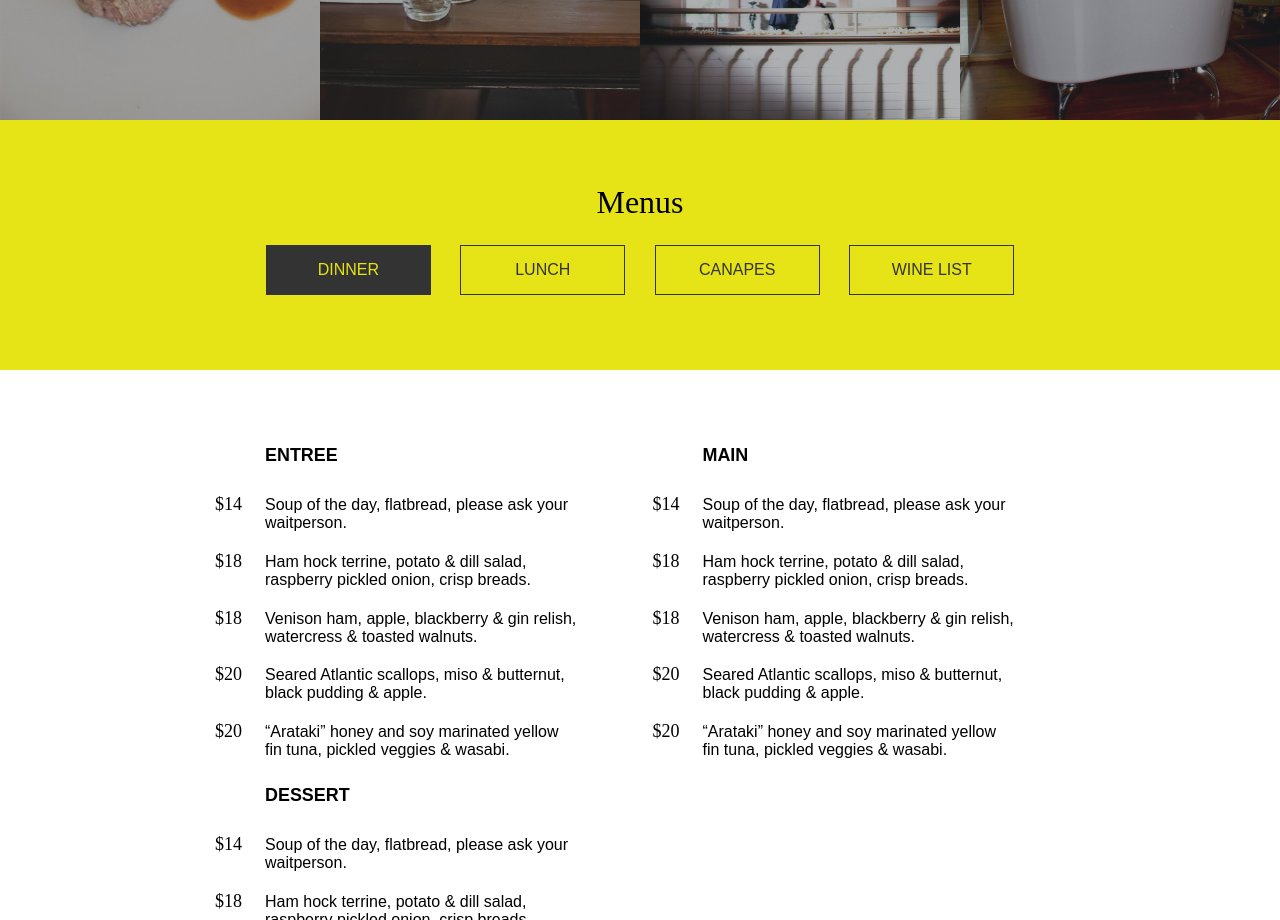
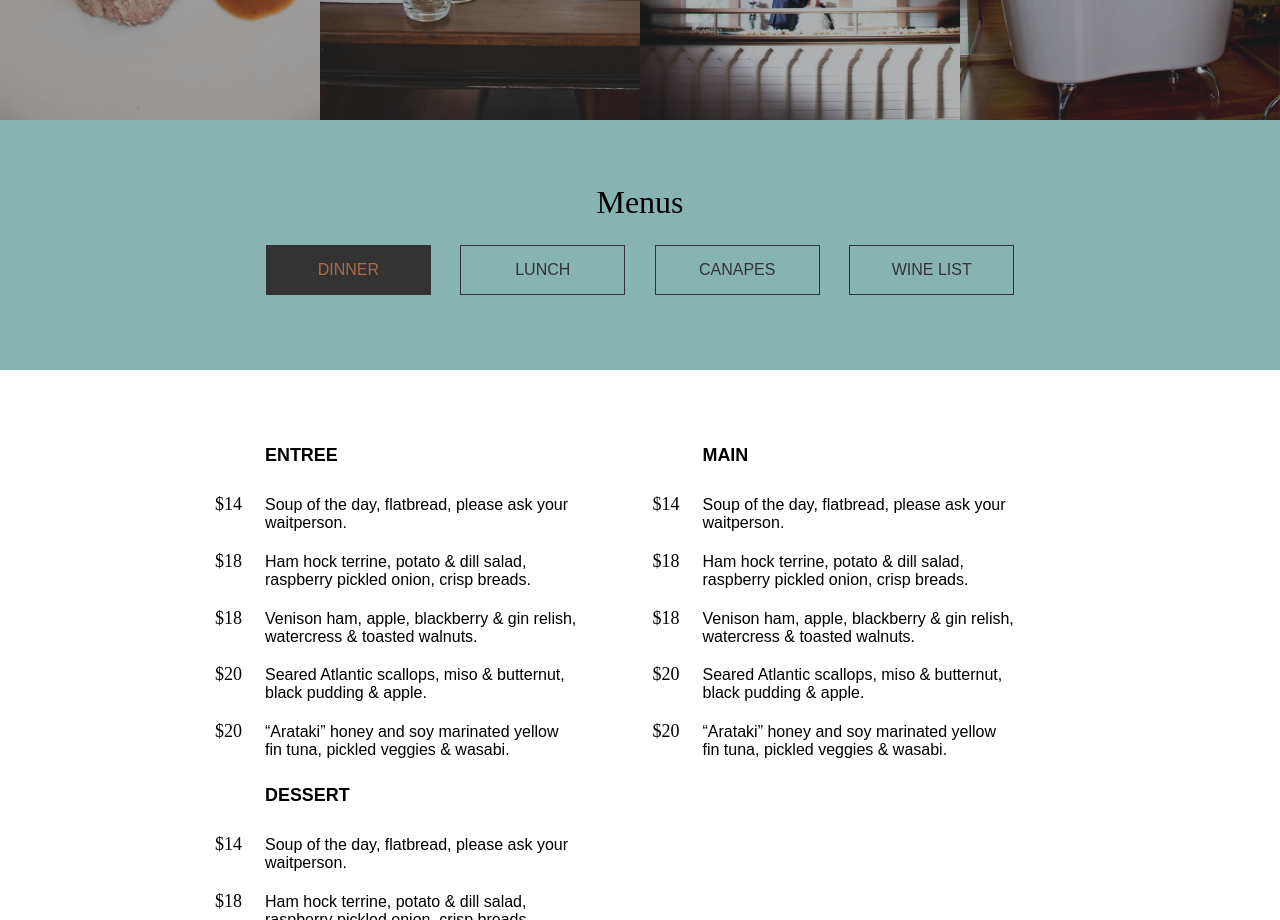
Before and after one commit to jesseshowalter/theoldchurch, a plain HTML site: page index.html in a window 1280 px wide. Shown: the part 1280-2200 px from the top of the page. Drawn offline with nearby package versions, Linux system fonts and the light colour scheme; some packages are replaced by stand-ins of ours; files that its build step writes are made by us from their sources; a small style sheet from the web is missing; files whose address does not match are found by name; a web font is replaced by a local one.

Commit message:
Simple color change
Menu nav area changed using new variable found in variables partial.
Also replaced button color for transparent for possible future changes.

```diff
--- /dev/null
+++ b/build/js/map.js
@@ -0,0 +1 @@
+function initialize(){{var e=document.getElementById("map_canvas"),a={center:new google.maps.LatLng(44.5403,-78.5463),zoom:8,mapTypeId:google.maps.MapTypeId.ROADMAP};new google.maps.Map(e,a)}}google.maps.event.addDomListener(window,"load",initialize);
--- a/scss/helpers/_variables.scss
+++ b/scss/helpers/_variables.scss
@@ -33,3 +33,4 @@ $black							: #333;
 $color-red						: #b20000;
 $color-yellow					: #e6e316;
 $color-ink						: #374654;
+$color-teal				: #87B4B1;
--- a/scss/sections/_menu.scss
+++ b/scss/sections/_menu.scss
@@ -1,7 +1,7 @@
 .menu-nav {
 	// padding-top: 65px;
 	height: 250px;
-	background-color: $color-yellow;
+	background-color: $color-teal;
 
 	& h3 {
 		text-align: center;
@@ -19,7 +19,7 @@
 	text-align: center;
 	padding-top: 20px;
 	padding-bottom: 75px;
-	background-color: $color-yellow;
+	background-color: $color-teal;
 	@include grid(12);
 }
 
@@ -30,13 +30,13 @@
 	margin-left: 25px;
 	text-transform: uppercase;
 	border: 1px solid $black;
-	background-color: $color-yellow;
+	background-color: transparent;
 }
 
 .menu-btn-active {
 	@extend .menu-btn;
 	background-color: $black;
-	color: $color-yellow;
+	color: #AB6B51;
 }
 
 .menu-content {
```
Also changed, not shown: build/index.html (+1 -1 lines), index.html (+1 -1 lines), build/css/main.css.
